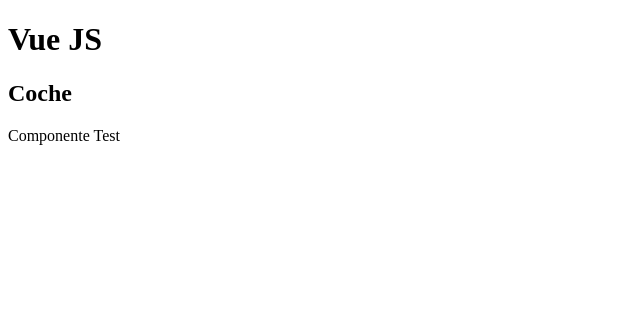
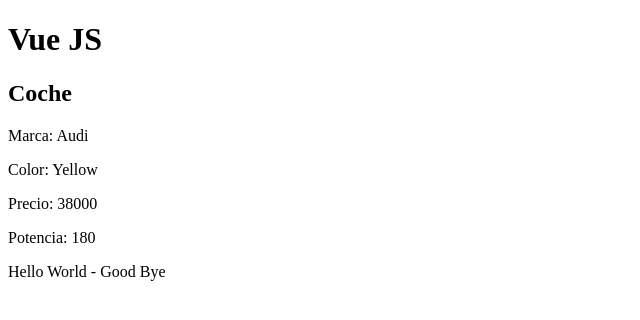
Before and after one commit to klbpower/ang, a Vue app in the folder cursoVue/started/: page / in a window 1280 px wide. Shown: the top 320 px of the page, without its empty margins (0-640 px from the left). Built offline with nearby package versions, Linux system fonts and the light colour scheme.

Commit message:
Variables C. Options

```diff
--- a/cursoVue/started/src/components/Car.vue
+++ b/cursoVue/started/src/components/Car.vue
@@ -1,16 +1,28 @@
 <template>
     <h2>Coche </h2>
-    <Test />
-
+<p>Marca: {{brand}}</p>
+<p>Color: {{color[2]}}</p>
+<p>Precio: {{price}}</p>
+<p>Potencia: {{power}}</p>
+{{message.title}} - {{message.text}}
 </template>
 
 <script>
-import Test from "./Test";
 
 export default{
-    components: {
-        Test
-    }
+   data(){
+       return {
+           brand: "Audi",
+           model:"A4",
+           color:["Blue", "Orange", "Yellow", "Red", "Pink", "Brown", "Green", "Gray", "Black", "White"],
+           price:38000,
+           power:180,
+           message: {
+               title: "Hello World",
+               text: "Good Bye",
+           },
+       };
+   },
 };
 </script>
 
--- a/cursoVue/started/src/components/Test.vue
+++ /dev/null
@@ -1,13 +0,0 @@
-<template>
-    <p>
-        Componente Test
-    </p>
-</template>
-
-<script>
-
-</script>
-
-<style scoped>
-
-</style>
```
